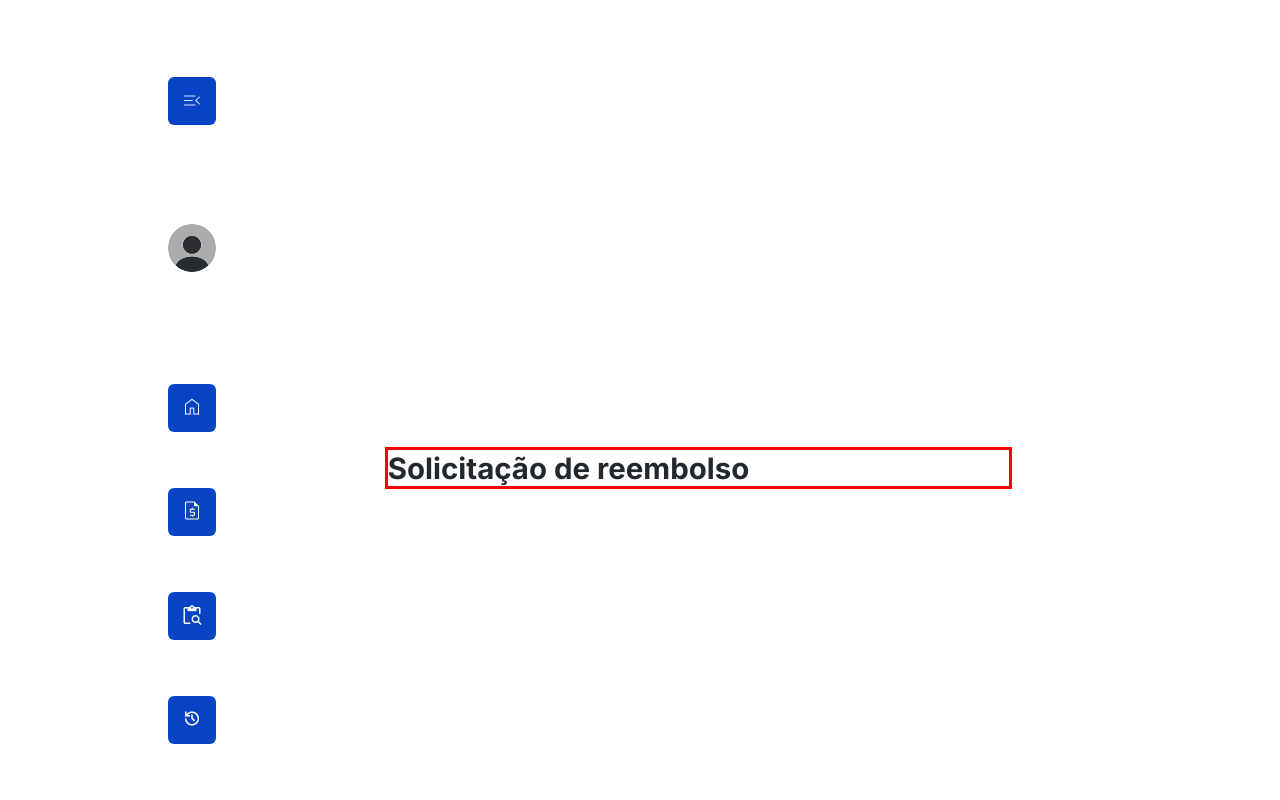
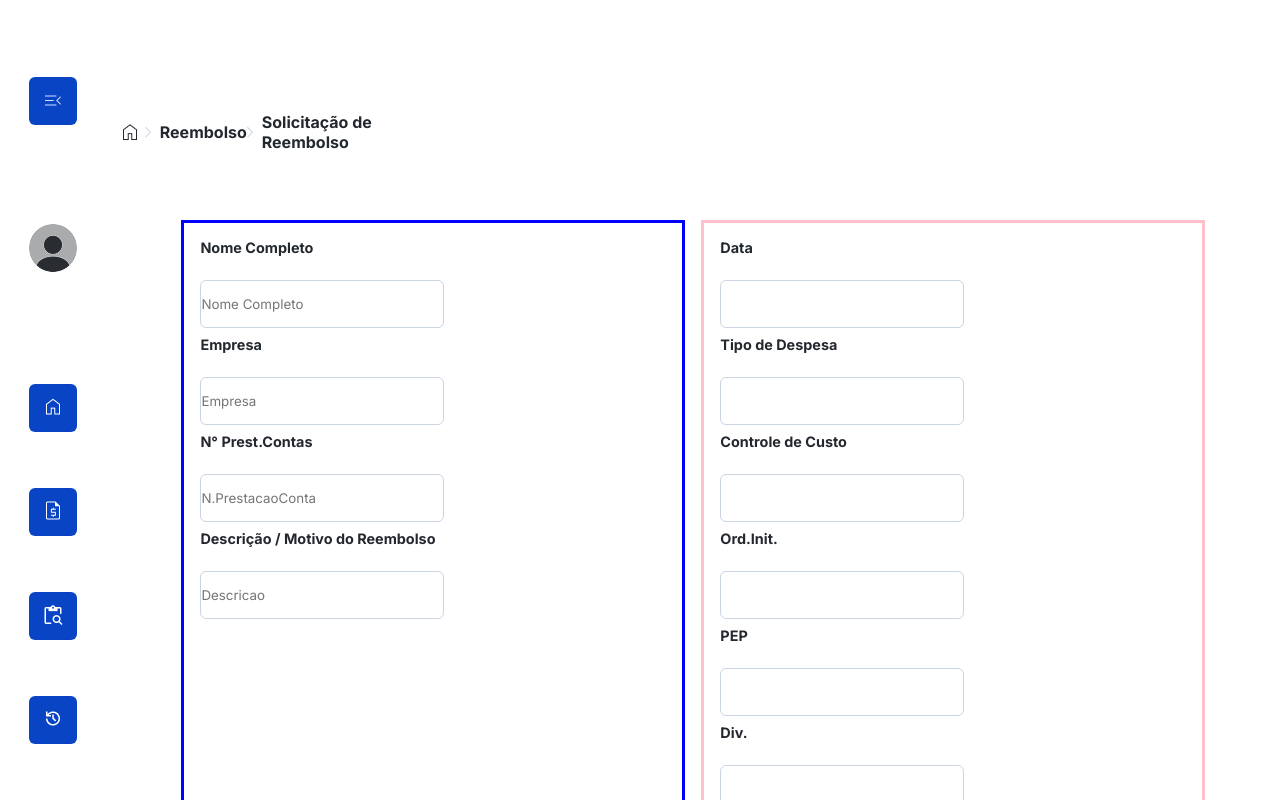
Before and after one commit to KarinPortfolio/sispar, a React (Vite) app: page /solicitacoes in a window 1280 px wide. Shown: the top 800 px of the page. Built offline with nearby package versions, Linux system fonts and the light colour scheme.

Commit message:
rascunho da página de solicitação

```diff
--- a/src/components/solicitacoes/Solicitacoes.jsx
+++ b/src/components/solicitacoes/Solicitacoes.jsx
@@ -1,16 +1,201 @@
 import styles from "./Solicitacoes.module.scss";
 import Navbar from "../navbar/Navbar.jsx";
+import home from "../../assets/Header/home-header.png";
+import vetor from "../../assets/Header/Vector.png";
 
 function Solicitacoes() {
   return (
     <div>
       <Navbar />
-      <main>
-        <section className={styles.container}>
-          <h1>Solicitação de reembolso</h1>
-        </section>
-      </main>
+      <div className={styles.bordaExterna}>
+        <header>
+          <img src={home} alt="Home" />
+          <img src={vetor} alt="Separator" />
+          <p>Reembolso</p>
+          <img src={vetor} alt="Separator" />
+          <p>Solicitação de Reembolso</p>
+        </header>
+        <main>
+          <div className={styles.blocoFormulario}>
+            {" "}
+            {/* Corrected class name */}
+            <section className={styles.formulario1}>
+              <p>Nome Completo</p>
+              <form action="">
+                <input
+                  type="nome"
+                  name="nome"
+                  id="nome"
+                  placeholder="Nome Completo"
+                ></input>
+              </form>
+              <p>Empresa</p>
+              <form action="">
+                <input
+                  type="empresa"
+                  name="empresa"
+                  id="empresa"
+                  placeholder="Empresa"
+                ></input>
+              </form>
+              <p>N° Prest.Contas</p>
+              <form action="">
+                <input
+                  type="prestacao"
+                  name="prestacao"
+                  id="prestacao"
+                  placeholder="N.PrestacaoConta"
+                ></input>
+              </form>
+              <p>Descrição / Motivo do Reembolso</p>
+              <form action="">
+                <input
+                  type="descricao"
+                  name="descricao"
+                  id="descricao"
+                  placeholder="Descricao"
+                ></input>
+              </form>
+            </section>
+            <section className={styles.formulario2}>
+              <p>Data</p>
+              <form action="">
+                <input type="" name="" id="" placeholder=""></input>
+              </form>
+              <p>Tipo de Despesa</p>
+              <form action="">
+                <input type="" name="" id="" placeholder=""></input>
+              </form>
+              <p>Controle de Custo</p>
+              <form action="">
+                <input type="" name="" id="" placeholder=""></input>
+              </form>
+              <p>Ord.Init.</p>
+              <form action="">
+                <input type="" name="" id="" placeholder=""></input>
+              </form>
+              <p>PEP</p>
+              <form action="">
+                <input type="" name="" id="" placeholder=""></input>
+              </form>
+              <p>Div.</p>
+              <form action="">
+                <input type="" name="" id="" placeholder=""></input>
+              </form>
+              <p>Dist./Km</p>
+              <form action="">
+                <input type="" name="" id="" placeholder=""></input>
+              </form>
+              <p>Moeda</p>
+              <form action="">
+                <input type="" name="" id="" placeholder=""></input>
+              </form>
+              <p>Valor/Km</p>
+              <form action="">
+                <input type="" name="" id="" placeholder=""></input>
+              </form>
+              <p>Val.Taxa</p>
+              <form action="">
+                <input type="" name="" id="" placeholder=""></input>
+              </form>
+              <p> Val. Faturado</p>
+              <form action="">
+                <input type="" name="" id="" placeholder=""></input>
+              </form>
+              <button>Salvar</button>
+              <button>
+                <img src={vetor} />
+              </button>
+            </section>
+          </div>
+          <section className={styles.quadro}>
+            <table>
+              <thead>
+                <tr>
+                  <th> </th>
+                  <th>Colaborador(a)</th>
+                  <th>Empresa</th>
+                  <th>N° Prest.</th>
+                  <th>Data</th>
+                  <th>Motivo</th>
+                  <th>Tipo.Reemb.</th>
+                  <th>Ctr.Custo</th>
+                  <th>Ord. Int.</th>
+                  <th>Div</th>
+                  <th>PEP</th>
+                  <th>Moeda</th>
+                  <th>Dist.</th>
+                  <th>Km</th>
+                  <th>Val.Km</th>
+                  <th>Val.Faturado</th>
+                  <th>Despesa</th>
+                </tr>
+              </thead>
+              <tbody>
+                <tr>
+                  <th> </th>
+                  <td>Nome do Colaborador</td>
+                  <td>Empresa A</td>
+                  <td>12345</td>
+                  <td>2024-07-26</td>
+                  <td>Viagem de negócios</td>
+                  <td>Reembolso de Despesas</td>
+                  <td>Centro de Custo X</td>
+                  <td>Ordem Interna 67890</td>
+                  <td>Divisão Y</td>
+                  <td>PEP Z</td>
+                  <td>BRL</td>
+                  <td>100</td>
+                  <td>100</td>
+                  <td>1.50</td>
+                  <td>150.00</td>
+                  <td>Alimentação</td>
+                </tr>
+                <tr>
+                  <th> </th>
+                  <td>Nome de Colaborador</td>
+                  <td>Empresa B</td>
+                  <td>67890</td>
+                  <td>2024-07-27</td>
+                  <td>Treinamento</td>
+                  <td>Reembolso de Despesas</td>
+                  <td>Centro de Custo W</td>
+                  <td>Ordem Interna 13579</td>
+                  <td>Divisão V</td>
+                  <td>PEP U</td>
+                  <td>USD</td>
+                  <td>200</td>
+                  <td>200</td>
+                  <td>0.80</td>
+                  <td>160.00</td>
+                  <td>Hospedagem</td>
+                </tr>
+                <tr>
+                  <th> </th>
+                  <td>Nome outro Colaborador</td>
+                  <td>Empresa C</td>
+                  <td>10111</td>
+                  <td>2024-07-28</td>
+                  <td>Consultoria</td>
+                  <td>Reembolso de Despesas</td>
+                  <td>Centro de Custo Z</td>
+                  <td>Ordem Interna 24680</td>
+                  <td>Divisão T</td>
+                  <td>PEP S</td>
+                  <td>EUR</td>
+                  <td>300</td>
+                  <td>300</td>
+                  <td>1.20</td>
+                  <td>360.00</td>
+                  <td>Transporte</td>
+                </tr>
+              </tbody>
+            </table>
+          </section>
+        </main>
+      </div>
     </div>
   );
 }
+
 export default Solicitacoes;
--- a/src/components/solicitacoes/Solicitacoes.module.scss
+++ b/src/components/solicitacoes/Solicitacoes.module.scss
@@ -1,9 +1,67 @@
-.container {
+.bordaExterna {
+  display: flex;
+  flex-direction: column;
+}
+
+header {
   display: flex;
   align-items: center;
-  width: 70%;
-  font-size: 0.8rem;
-  border: solid red;
-  color: yellow;
-  white-space: nowrap;
+  padding: 1rem;
+  width: 27%; //
+  box-sizing: border-box;
+
+  img {
+    margin-right: 0.5rem;
+  }
+
+  p {
+    color: #23282f;
+    font-size: 1rem;
+    font-style: normal;
+    margin: 0;
+  }
 }
+
+main {
+  margin-top: 1rem;
+  width: 90%;
+  margin-left: auto;
+  margin-right: auto;
+  display: flex;
+  flex-direction: column;
+  box-sizing: border-box;
+  padding: 1rem;
+}
+
+.blocoFormulario {
+  display: flex;
+  flex-direction: row;
+  gap: 1rem;
+  width: 100%;
+  box-sizing: border-box;
+}
+
+.formulario1 {
+  border: solid blue;
+  width: 50%;
+  height: auto;
+  box-sizing: border-box;
+  padding: 1rem;
+}
+
+.formulario2 {
+  border: solid pink;
+  width: 50%;
+  height: auto;
+  box-sizing: border-box;
+  padding: 1rem;
+}
+
+.quadro {
+  border: solid black;
+  width: 100%;
+  box-sizing: border-box;
+  padding: 1rem;
+  overflow-x: auto;
+  margin-top: 1rem;
+}
```
